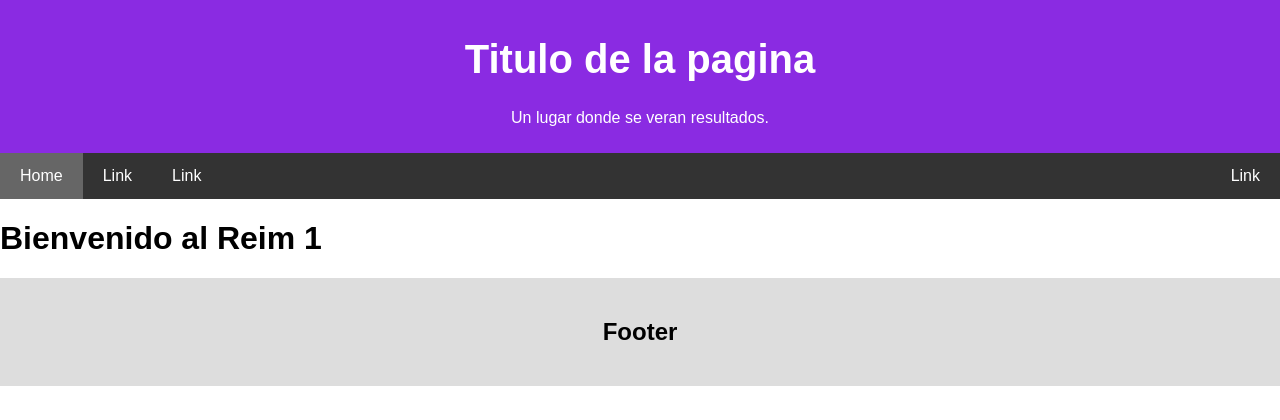
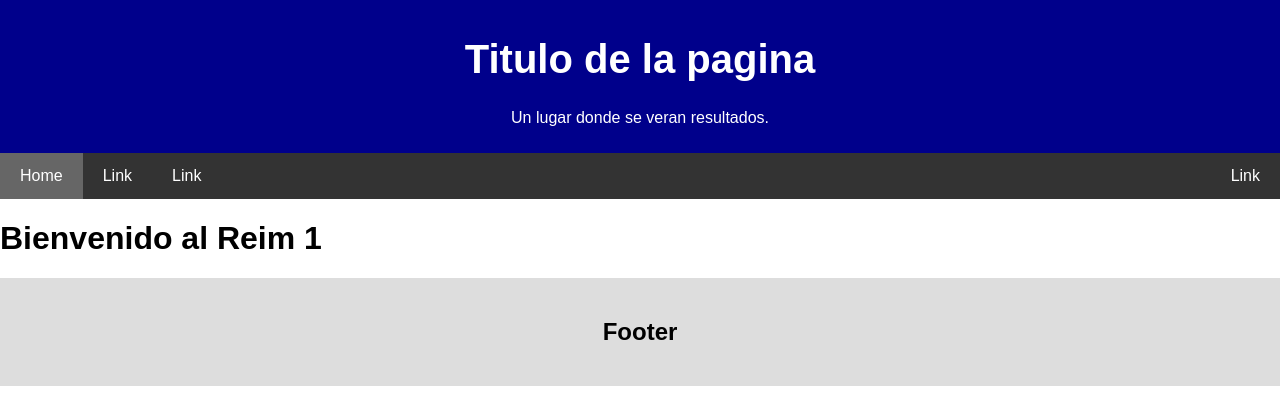
Before and after one commit to JuanpaMR-hub/Plataforma-de-Resultados, a Django app: page /reim1/ in a window 1280 px wide. Shown: the top 420 px of the page. Run offline with Django 3.2, Linux system fonts and the light colour scheme.

Commit message:
cambiando el color del fondo

```diff
--- a/pages/static/inicio/css/base.css
+++ b/pages/static/inicio/css/base.css
@@ -12,7 +12,7 @@
   header {
     padding: 10px;
     text-align: center;
-    background: blueviolet;
+    background: darkblue;
     color: white;
   }
 
```
